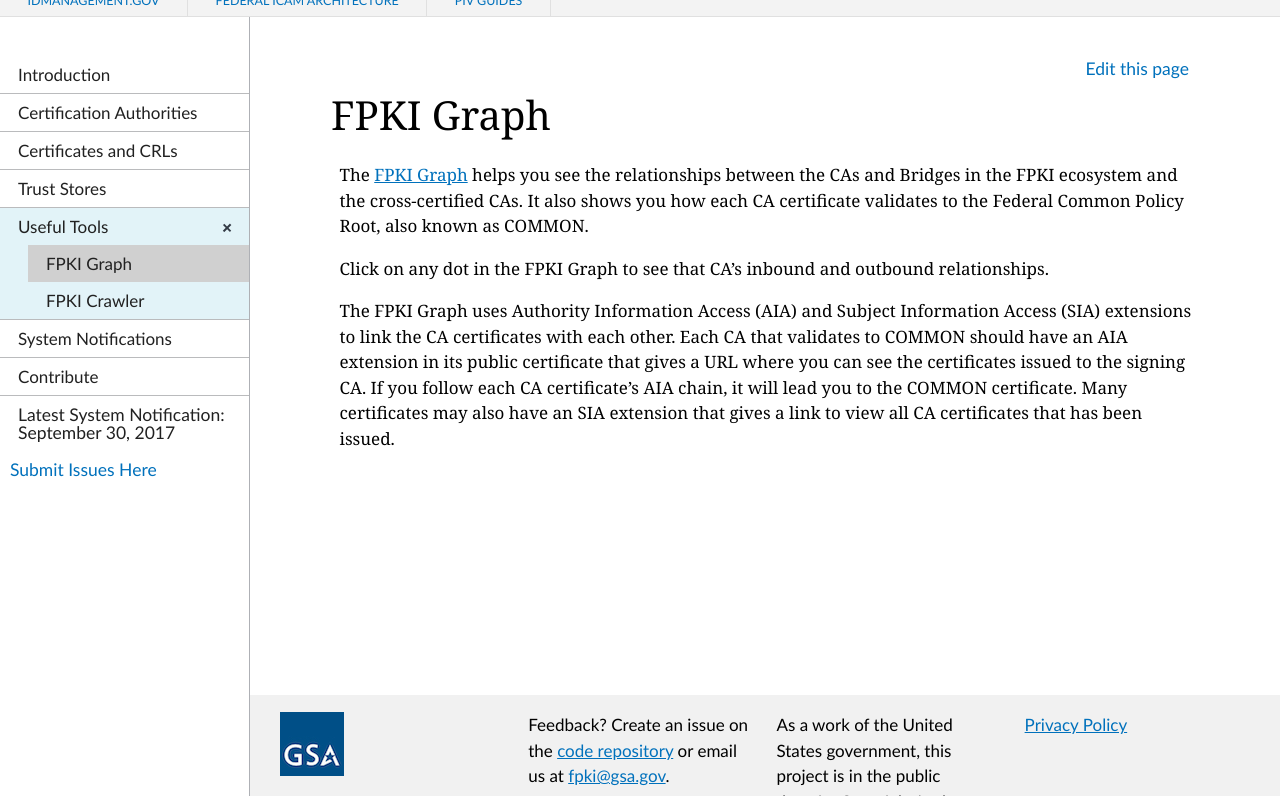
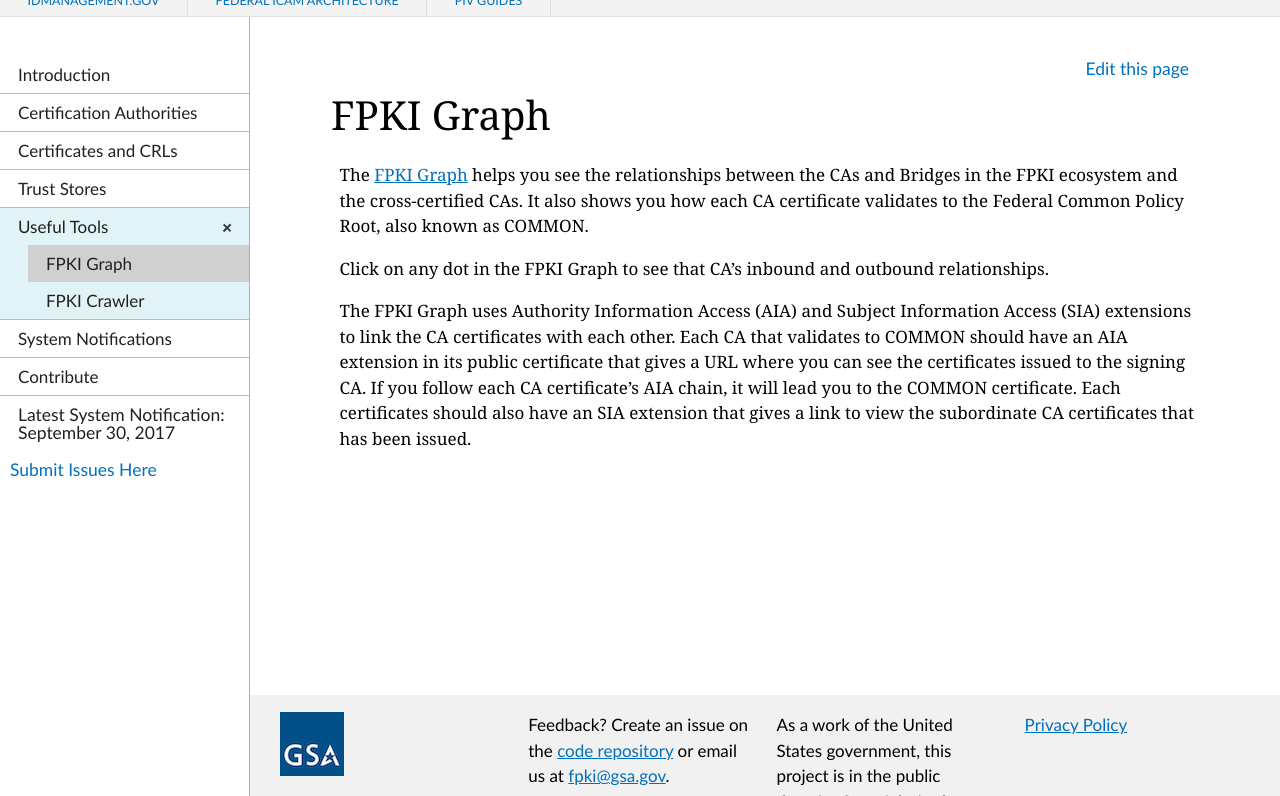
Before and after one commit to GSA/fpki-guides, a Jekyll site: the page built from _tools/01_fpki_graph.md, in a window 1280 px wide and 900 px high, cut to the strip 104-900 px from the top of the window. Built offline with Jekyll 4.4.1, drawn with Linux system fonts in a browser that asks for light colours; nearby versions of some CDN libraries.

Commit message:
Update 01_fpki_graph.md

```diff
--- a/_tools/01_fpki_graph.md
+++ b/_tools/01_fpki_graph.md
@@ -9,4 +9,4 @@ The [FPKI Graph](https://fpki-graph.fpki-lab.gov/){:target="_blank"} helps you s
 
 Click on any dot in the FPKI Graph to see that CA's inbound and outbound relationships.
 
-The FPKI Graph uses Authority Information Access (AIA) and Subject Information Access (SIA) extensions to link the CA certificates with each other. Each CA that validates to COMMON should have an AIA extension in its public certificate that gives a URL where you can see the certificates issued to the signing CA. If you follow each CA certificate’s AIA chain, it will lead you to the COMMON certificate. Many certificates may also have an SIA extension that gives a link to view all CA certificates that has been issued.
+The FPKI Graph uses Authority Information Access (AIA) and Subject Information Access (SIA) extensions to link the CA certificates with each other. Each CA that validates to COMMON should have an AIA extension in its public certificate that gives a URL where you can see the certificates issued to the signing CA. If you follow each CA certificate’s AIA chain, it will lead you to the COMMON certificate. Each certificates should also have an SIA extension that gives a link to view the subordinate CA certificates that has been issued.
```
